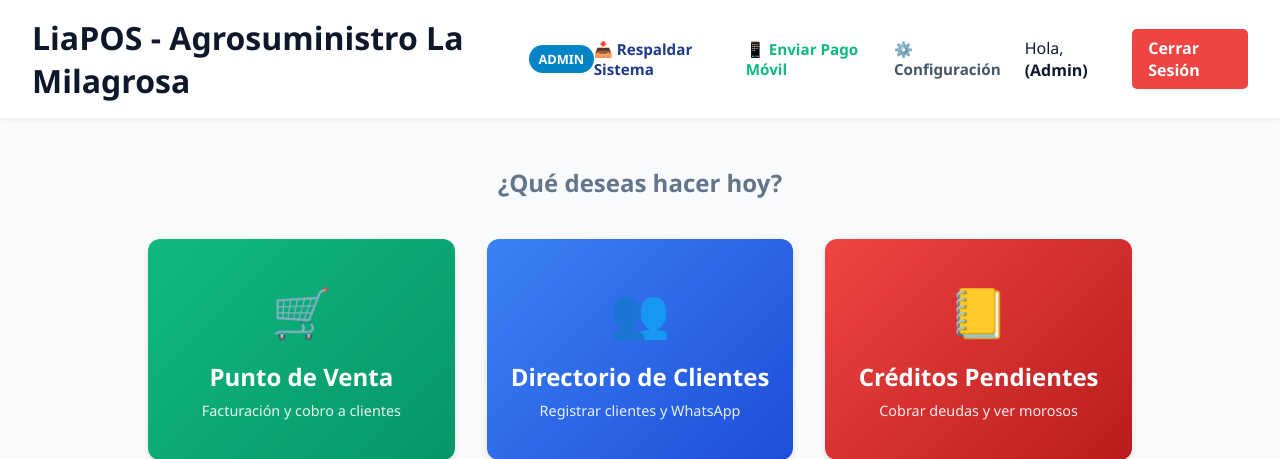
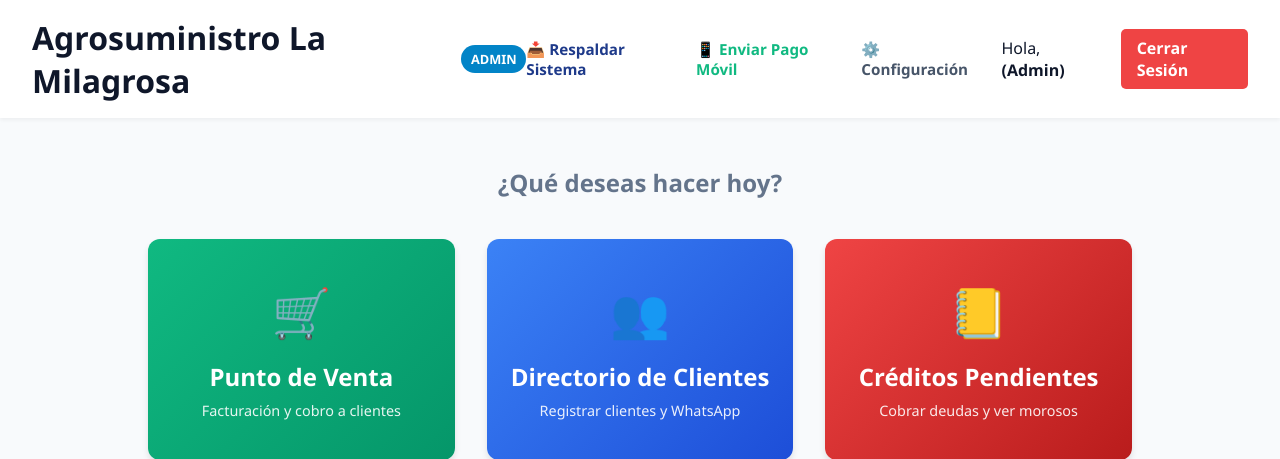
Before and after one commit to Gabrielv91/agrosuministro-la-milagrosa-pos, a PHP site: page /menu.php in a window 1280 px wide. Shown: the top 459 px of the page. Run offline with PHP 8.4, Linux system fonts and the light colour scheme; a user stored in the database is signed in; data that the repository does not hold is empty.

Commit message:
Titulo del menu

```diff
--- a/menu.php
+++ b/menu.php
@@ -101,7 +101,7 @@ $morosos = $resultado_morosos->fetch_assoc()['total_morosos'];
     <header class="top-bar" style="display: flex; justify-content: space-between; align-items: center;">
         <div style="display: flex; align-items: center; gap: 1rem;">
             <!-- Cambio de nombre a la nueva marca -->
-            <h1>LiaPOS - Agrosuministro La Milagrosa</h1>
+            <h1>Agrosuministro La Milagrosa</h1>
             <span class="badge-rol" style="background-color: var(--primario); color: white;"><?php echo strtoupper($rolUsuario); ?></span>
         </div>
 
```
